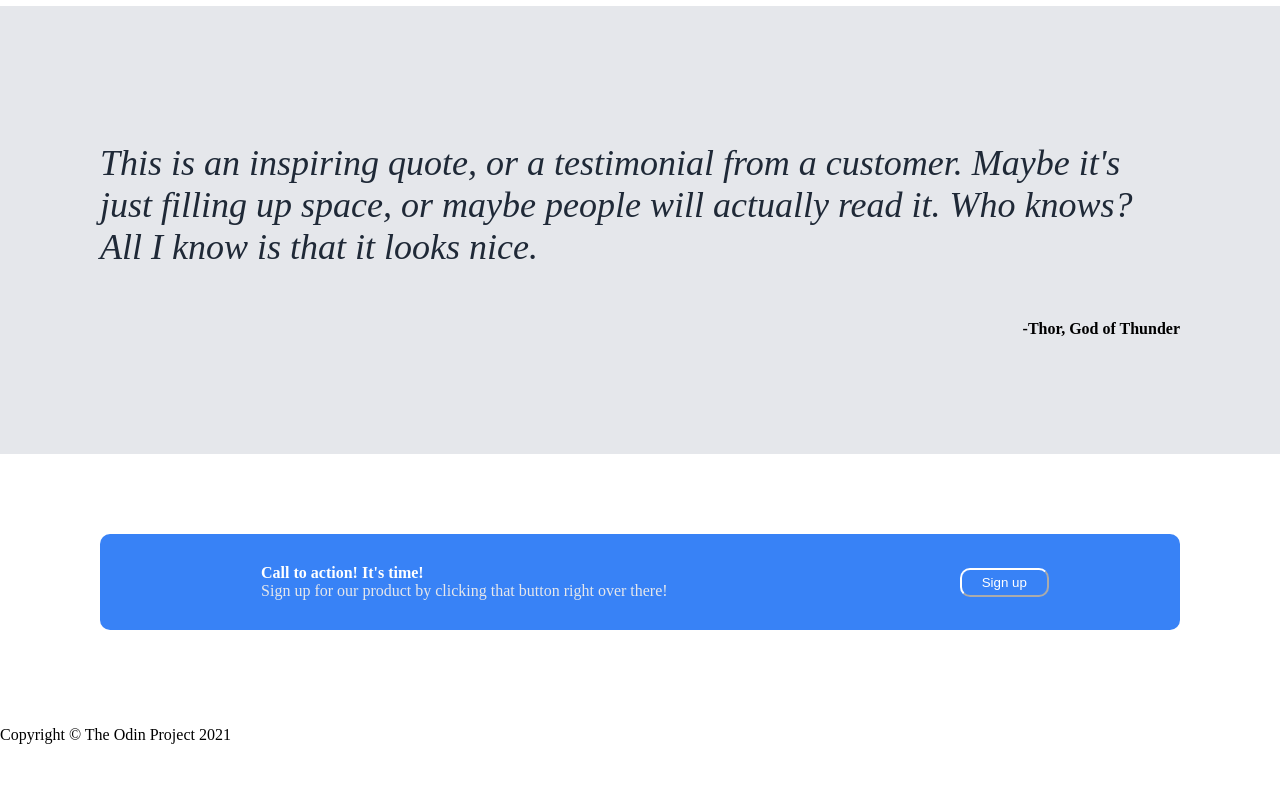
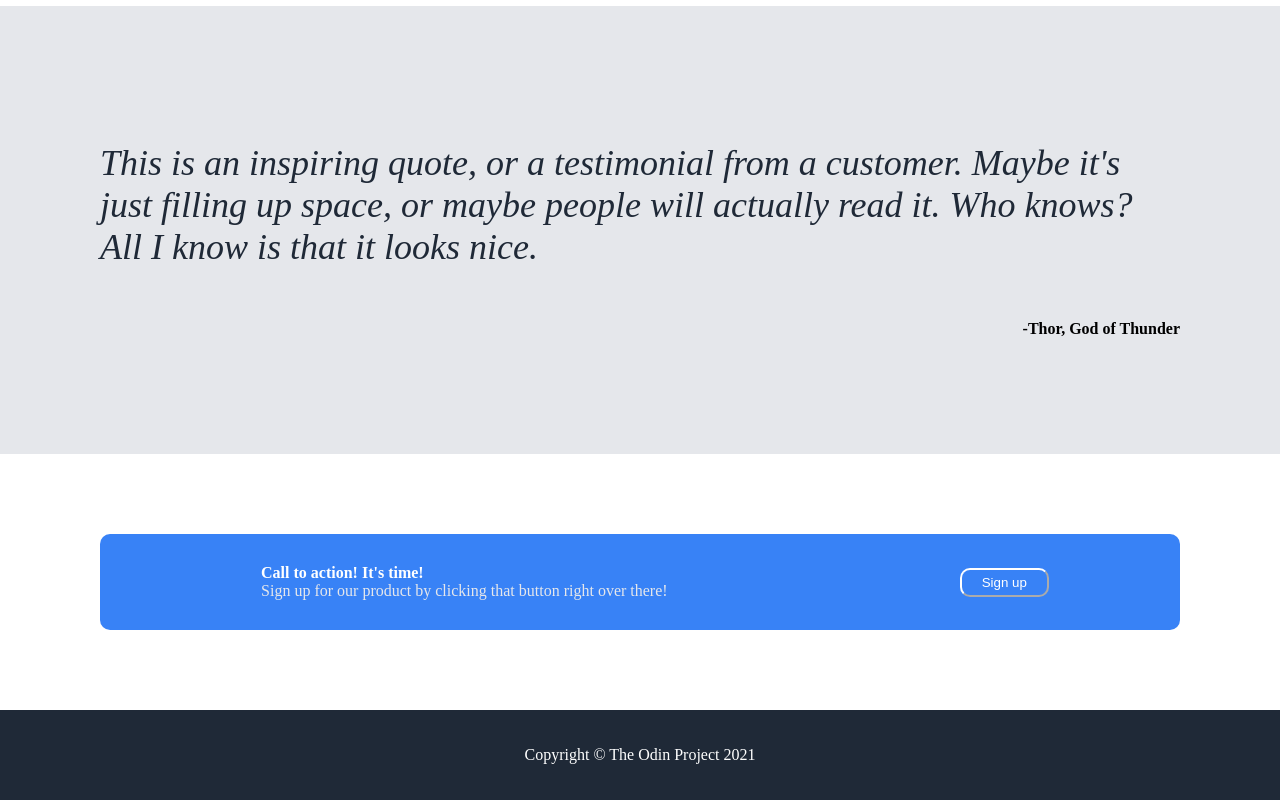
Before and after one commit to KevinRivera21/odin-landing-page, a plain HTML site: page index.html in a window 1280 px wide. Shown: the part 1136-1936 px from the top of the page. Before the commit the page ends 1896 px from the top, so only its background shows below. Drawn offline with Linux system fonts and the light colour scheme.

Commit message:
Create and center footer

```diff
--- a/index.html
+++ b/index.html
@@ -29,7 +29,7 @@
                     <p class="subtext">This website has some subtext that goes here under the main title. It's a smaller
                         font
                         and the color is lower contrast</p>
-                        <button class="hero-button">Sign up</button>
+                    <button class="hero-button">Sign up</button>
                 </div>
                 <div class="image-container">
                     <img src="images/ThumbsUp.jpg" alt="placeholder image">
@@ -72,15 +72,13 @@
                     <p class="action-text">Sign up for our product by clicking that button right over there!</p>
                 </div>
                 <div class="signup-button">
-                <button class="signup-action">Sign up</button>
+                    <button class="signup-action">Sign up</button>
+                </div>
             </div>
+            <div class="footer">
+                <p class="footer-text">Copyright &copy; The Odin Project 2021</p>
             </div>
-
-            <footer>
-                <p>Copyright &copy; The Odin Project 2021</p>
-            </footer>
     </div>
-
 </body>
 
 </html>
--- a/style.css
+++ b/style.css
@@ -166,5 +166,14 @@ a {
     padding-bottom: 5px;
     border-color: white;
 
+}
 
+.footer {
+    background-color: #1F2937;
+    padding: 20px;
 }
+
+.footer-text {
+    color: white;
+    text-align: center;
+}
```
